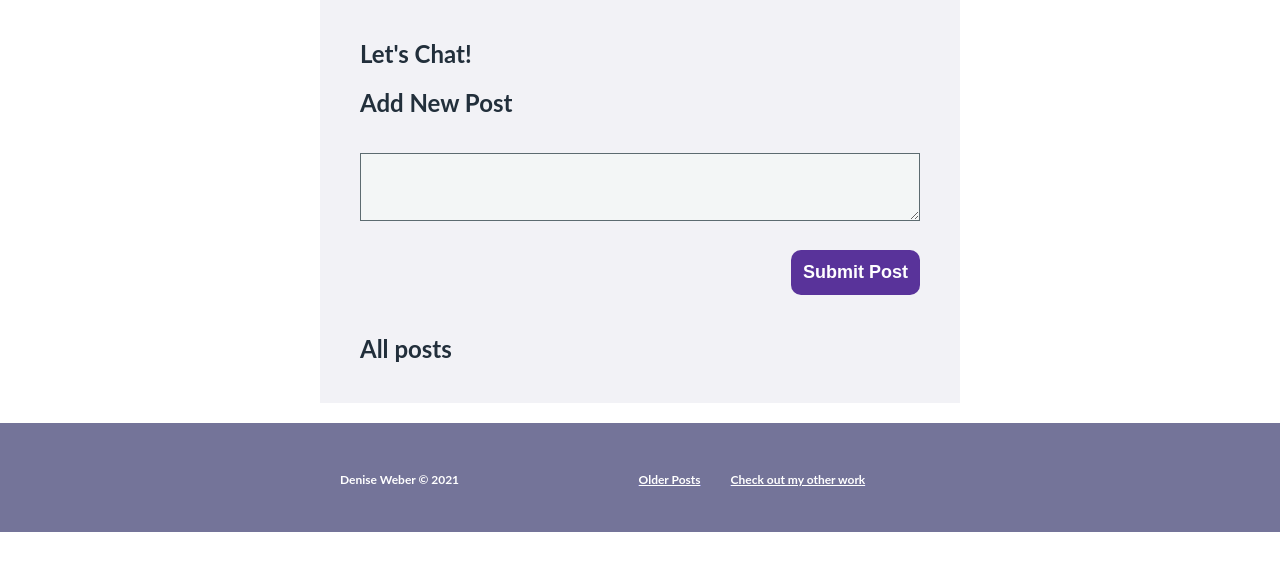
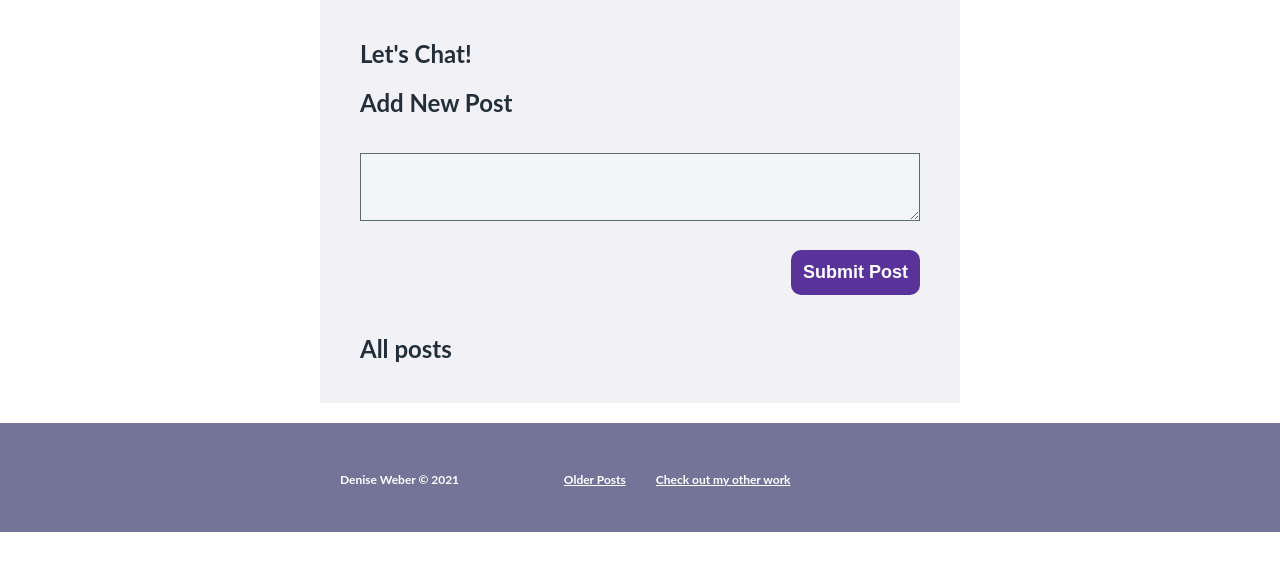
Before and after one commit to dweber0001/python-web-app, a Flask app: page / in a window 1280 px wide. Shown: the part 101-672 px from the top of the page. Run offline with Flask 2, Linux system fonts and the light colour scheme; data that the repository does not hold is empty.

Commit message:
Update styles.css

```diff
--- a/static/css/styles.css
+++ b/static/css/styles.css
@@ -142,13 +142,13 @@ body {
 
 .footer .left {
     margin-top: 5px;
-    flex-grow: 2;
+    flex-grow: 1;
     display: flex;
     flex-direction: column;
 }
 
 .footer .right {
-    flex-grow: 1;
+    flex-grow: 2;
     display: flex;
     flex-direction: row;
      margin-bottom: 5px;
```
